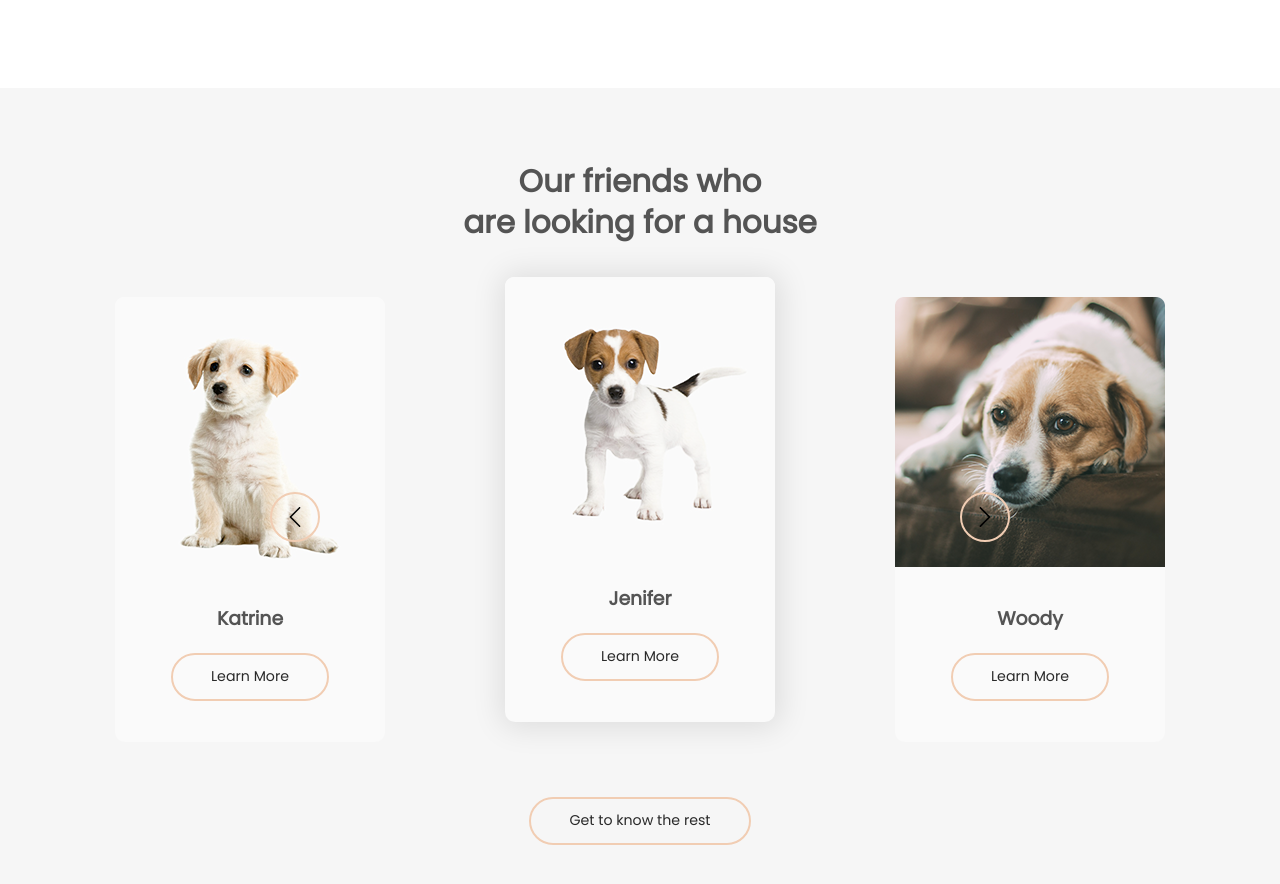
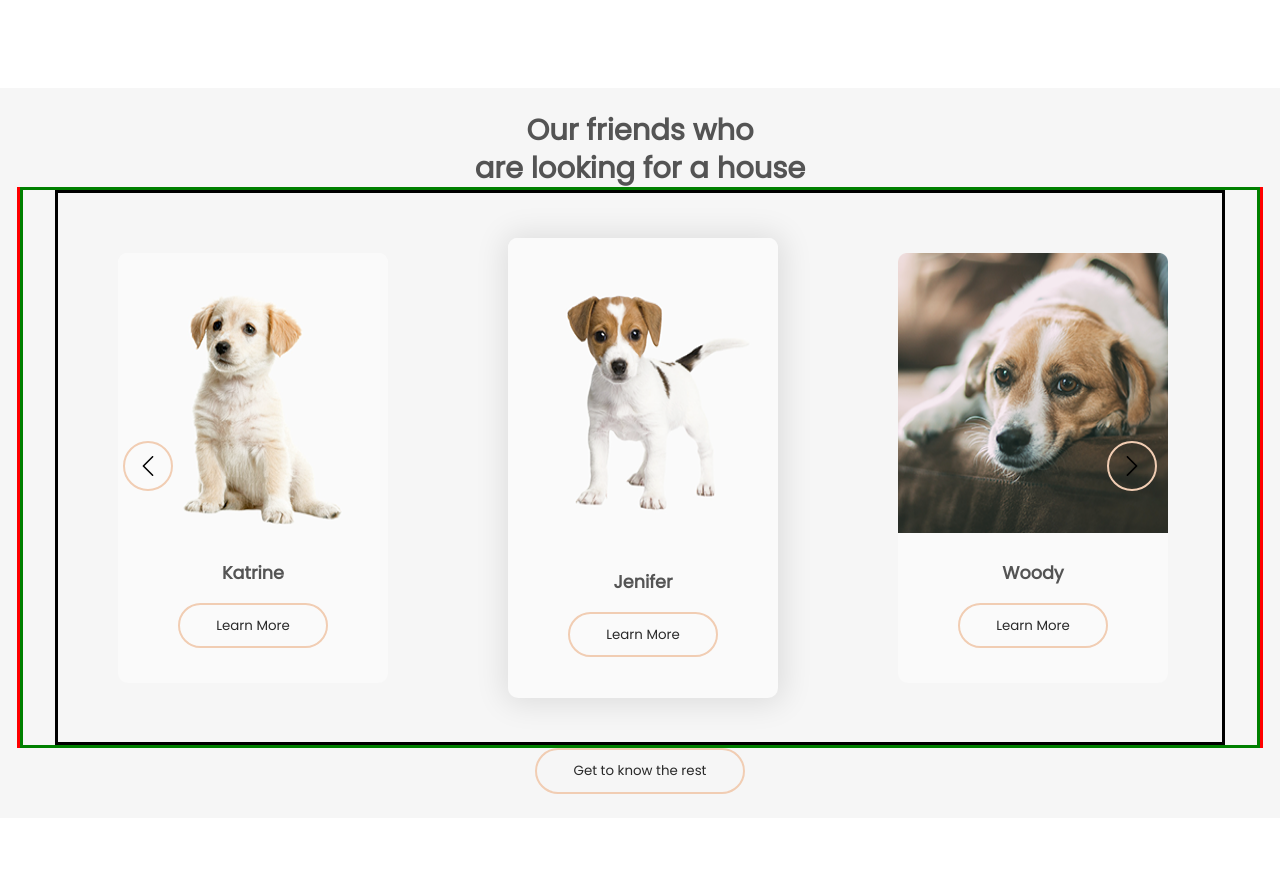
Before and after one commit to Babiy7/dogs-app, a React (Create React App) app: page / in a window 1280 px wide. Shown: the part 1242-2126 px from the top of the page. Built offline with nearby package versions, Linux system fonts and the light colour scheme; a web font is replaced by a local one.

Commit message:
Changed Portfolio.

```diff
--- a/src/components/Portfolio/Portfolio.js
+++ b/src/components/Portfolio/Portfolio.js
@@ -6,15 +6,15 @@ import Button from "../UI/Button/Button";
 const Portfolio = props => {
   return (
     <div
-      className={[classes.Portfolio, props.shadow ? classes.Shadow : ""].join(
+      className={[classes.Portfolio, props.shadow ? classes.Center : ""].join(
         " "
       )}
     >
-      <div className={classes.ImageContainer}>
-        <img className={classes.Image} src={props.image} alt="pet" />
-      </div>
+      <img className={classes.Image} src={props.image} alt="pet" />
+
       <div className={classes.Content}>
         <h4 className={classes.Title}>{props.name}</h4>
+
         <div className={classes.ButtonContainer}>
           <Button type="main">Learn More</Button>
         </div>
--- a/src/components/Portfolio/Portfolio.module.scss
+++ b/src/components/Portfolio/Portfolio.module.scss
@@ -3,23 +3,41 @@
 
 .Portfolio {
   width: 270px;
-  height: 445px;
+  height: 400px;
 
+  display: flex;
+  flex-direction: column;
+  justify-content: space-between;
+  padding-bottom: 30px;
   border-radius: 10px;
 
   background: #fafafa;
 
-  transition: box-shadow 0.2s linear;
+  transition: all 0.2s linear;
+
+  .Image {
+    width: 100%;
+    height: 70%;
+
+    margin: 0;
+
+    object-fit: fill;
+  }
 
   .Content {
-    padding: 30px 0;
+    height: 20%;
 
     .Title {
-      margin-bottom: 20px;
+      margin-bottom: 30px;
 
       color: $gray;
 
-      font-size: calcFluidFontSize(17, 20);
+      font-size: calcFluidFontSize(14, 20);
+      line-height: 0;
+    }
+
+    @media ($laptop-L) {
+      padding: 0px 0;
     }
   }
 
@@ -28,8 +46,11 @@
   }
 }
 
-.Shadow {
+.Center {
+  height: 430px;
+
   box-shadow: 1px 1px 30px 5px rgba(black, 0.1);
+  transition: all 0.5s linear;
 
   &:hover {
     box-shadow: 2px 2px 40px 10px rgba(black, 0.3);
--- a/src/components/Slider/Slider.js
+++ b/src/components/Slider/Slider.js
@@ -57,8 +57,7 @@ const Slider = () => {
             className={classes.Slide}
             key={index}
             style={{
-              transform: `translateX(${x}px)`,
-              height: index === center ? "485px" : "445px"
+              transform: `translateX(${x}px)`
             }}
           >
             <Portfolio
--- a/src/components/Slider/Slider.module.scss
+++ b/src/components/Slider/Slider.module.scss
@@ -1,10 +1,14 @@
+@import "../../sass/vars";
+
 .Slider {
+  border: green solid;
   width: 100%;
   height: 100%;
 
   position: relative;
 
   .Container {
+    border: black solid;
     width: 100%;
     max-width: 1170px;
     height: 100%;
@@ -30,7 +34,7 @@
   .Left {
     position: absolute;
     top: 50%;
-    left: 250px;
+    left: 100px;
 
     transform: translateY(-50%);
   }
@@ -38,7 +42,7 @@
   .Right {
     position: absolute;
     top: 50%;
-    right: 250px;
+    right: 100px;
 
     transform: translateY(-50%);
   }
--- a/src/components/UI/Button/Button.module.scss
+++ b/src/components/UI/Button/Button.module.scss
@@ -10,7 +10,7 @@
   color: $black;
   background: $orange-light;
 
-  font-size: calcFluidFontSize(10, 17);
+  font-size: calcFluidFontSize(8, 17);
   font-family: "Poppins", sans-serif;
 
   transition: all 0.2s linear;
--- a/src/components/sections/Friends/Friends.module.scss
+++ b/src/components/sections/Friends/Friends.module.scss
@@ -8,6 +8,10 @@
   padding: 0 20px;
 
   background: $white;
+
+  @media ($laptop-L) {
+    height: 730px;
+  }
 
   .Container {
     width: 100%;
@@ -24,6 +28,7 @@
     }
 
     .Content {
+      border: red solid;
       width: 100%;
       height: 555px;
 
--- a/src/sass/_title.scss
+++ b/src/sass/_title.scss
@@ -4,6 +4,6 @@
 %title {
   color: $gray;
 
-  font-size: calcFluidFontSize(25, 35);
+  font-size: calcFluidFontSize(20, 35);
   line-height: 1.3em;
 }
```
